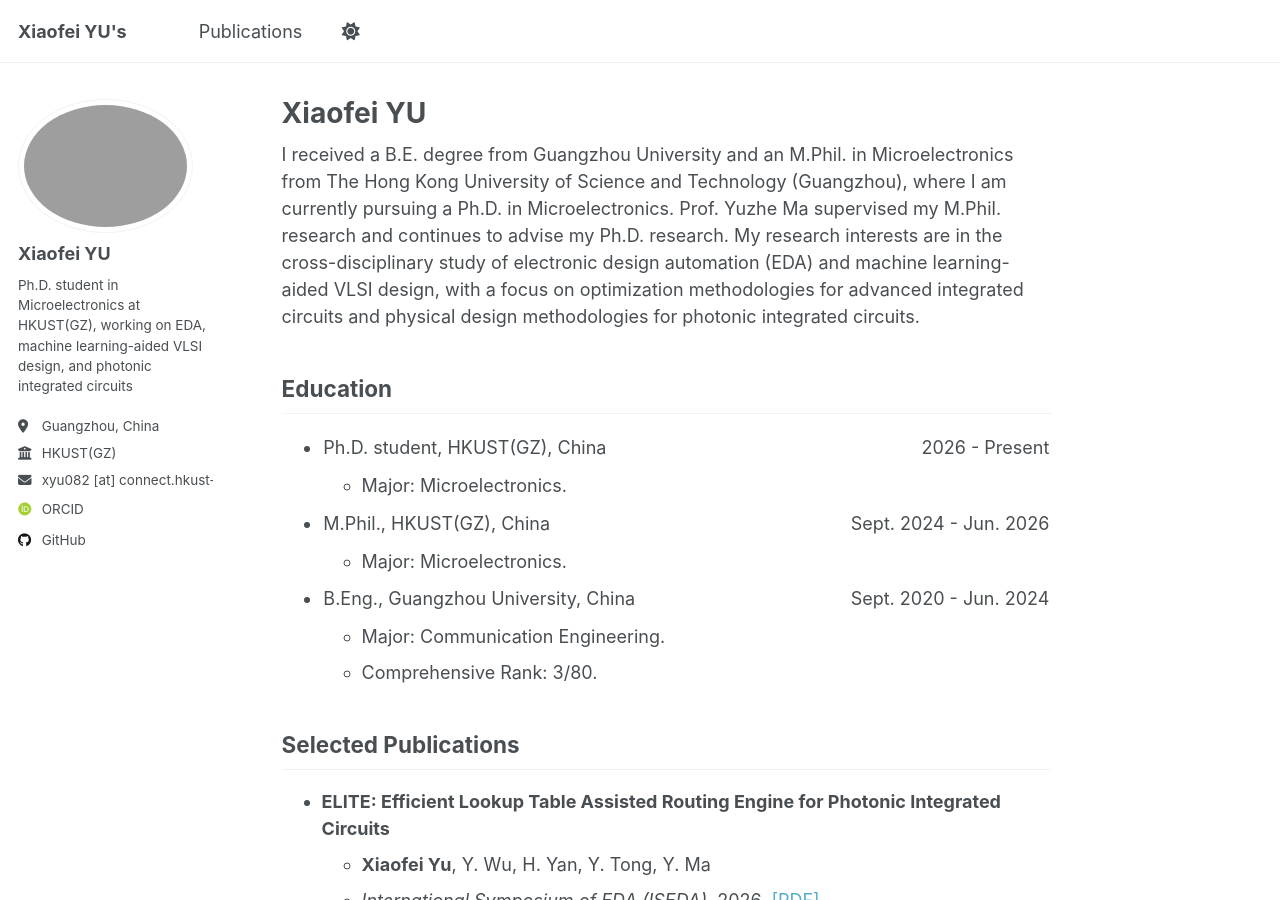
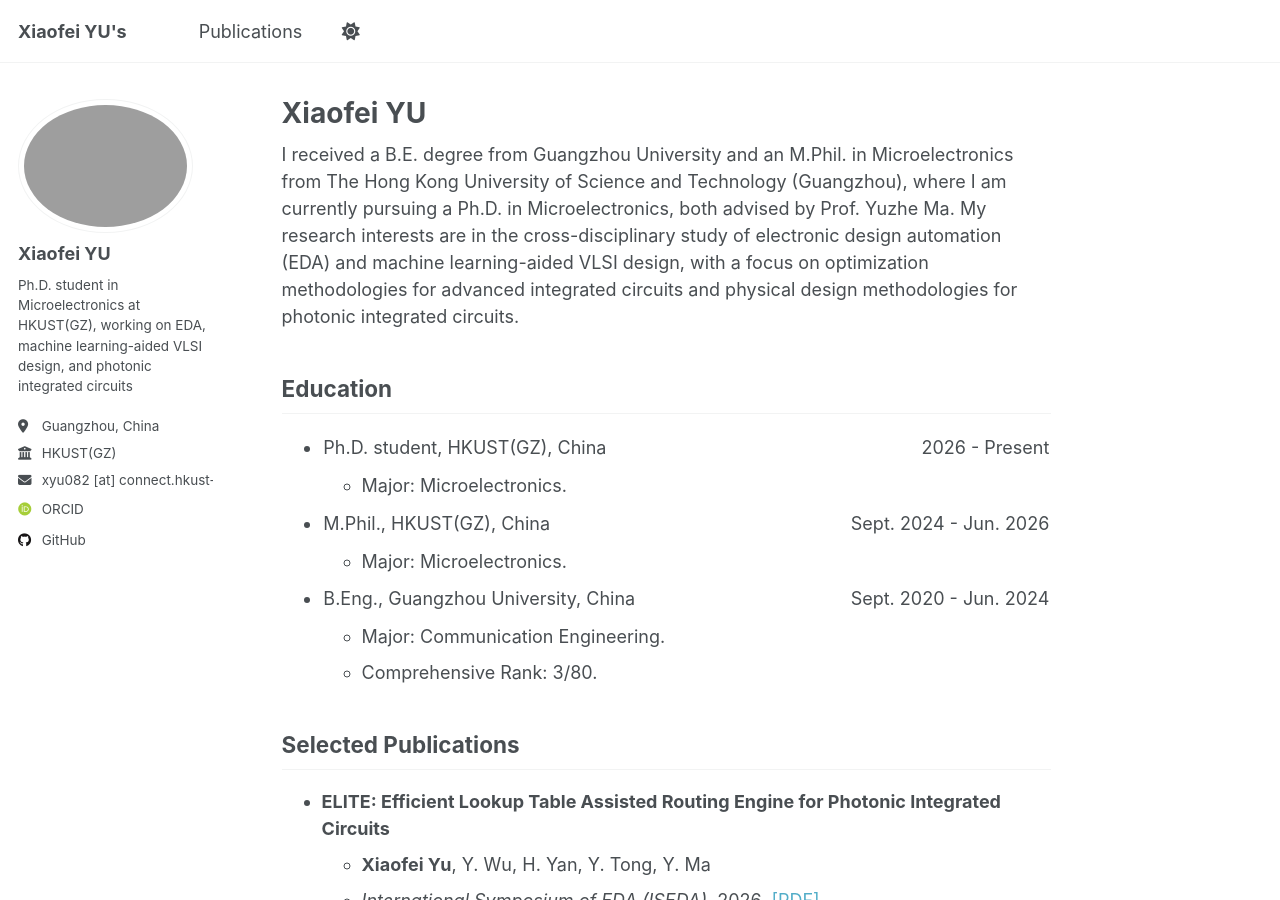
Before and after one commit to xiaofeiyu0723/xiaofeiyu0723.github.io, a Jekyll site: the page built from _pages/about.md, in a window 1280 px wide and 900 px high. Built offline with Jekyll 4.4.1, drawn with Linux system fonts in a browser that asks for light colours; some web fonts are replaced; a script that is not in the unit is left out.

Commit message:
Keep shared advisor in original biography style

```diff
--- a/_pages/about.md
+++ b/_pages/about.md
@@ -6,7 +6,7 @@ redirect_from:
   - /about/
   - /about.html
 ---
-I received a B.E. degree from Guangzhou University and an M.Phil. in Microelectronics from The Hong Kong University of Science and Technology (Guangzhou), where I am currently pursuing a Ph.D. in Microelectronics. Prof. Yuzhe Ma supervised my M.Phil. research and continues to advise my Ph.D. research. My research interests are in the cross-disciplinary study of electronic design automation (EDA) and machine learning-aided VLSI design, with a focus on optimization methodologies for advanced integrated circuits and physical design methodologies for photonic integrated circuits.
+I received a B.E. degree from Guangzhou University and an M.Phil. in Microelectronics from The Hong Kong University of Science and Technology (Guangzhou), where I am currently pursuing a Ph.D. in Microelectronics, both advised by Prof. Yuzhe Ma. My research interests are in the cross-disciplinary study of electronic design automation (EDA) and machine learning-aided VLSI design, with a focus on optimization methodologies for advanced integrated circuits and physical design methodologies for photonic integrated circuits.
 
 ## Education
 
```
